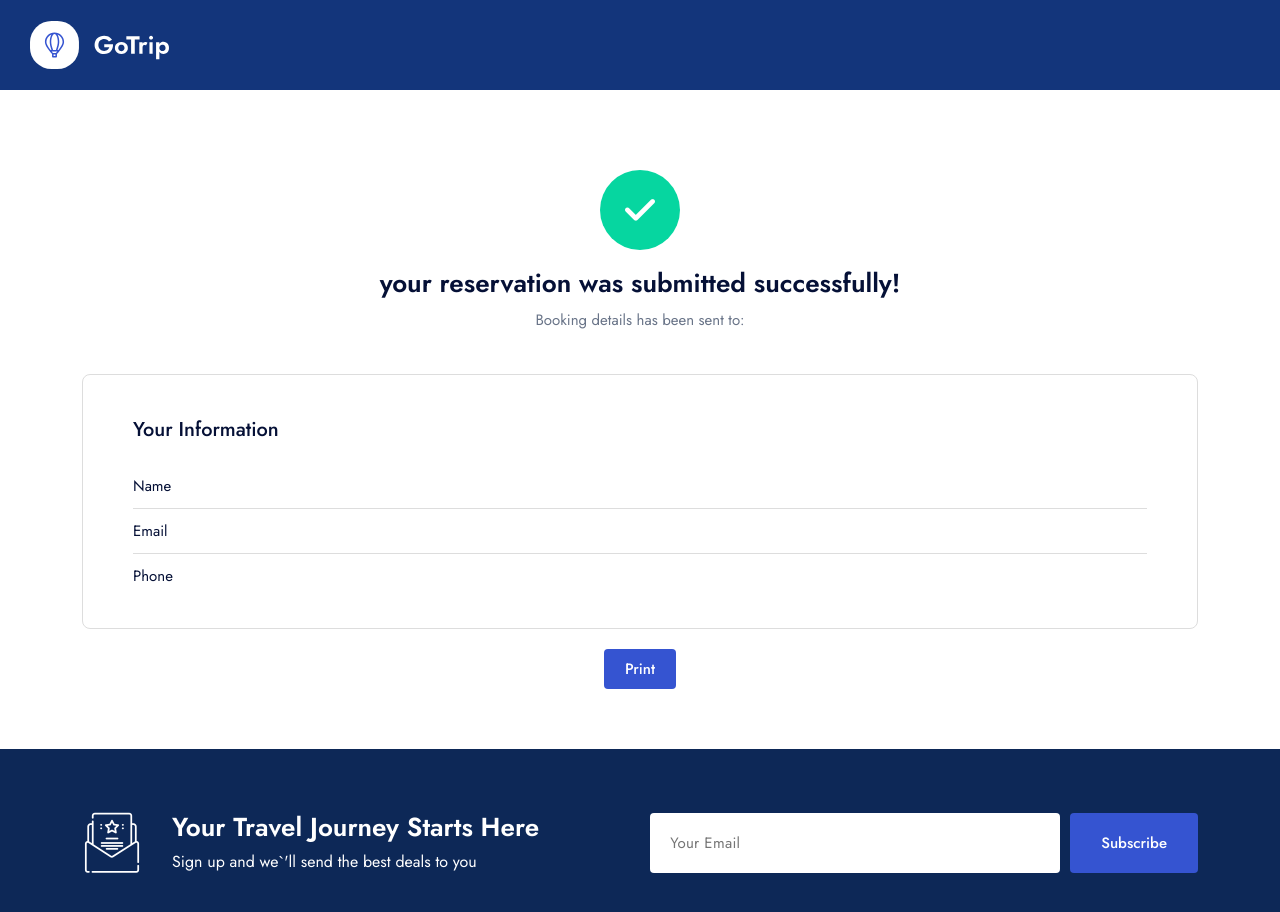
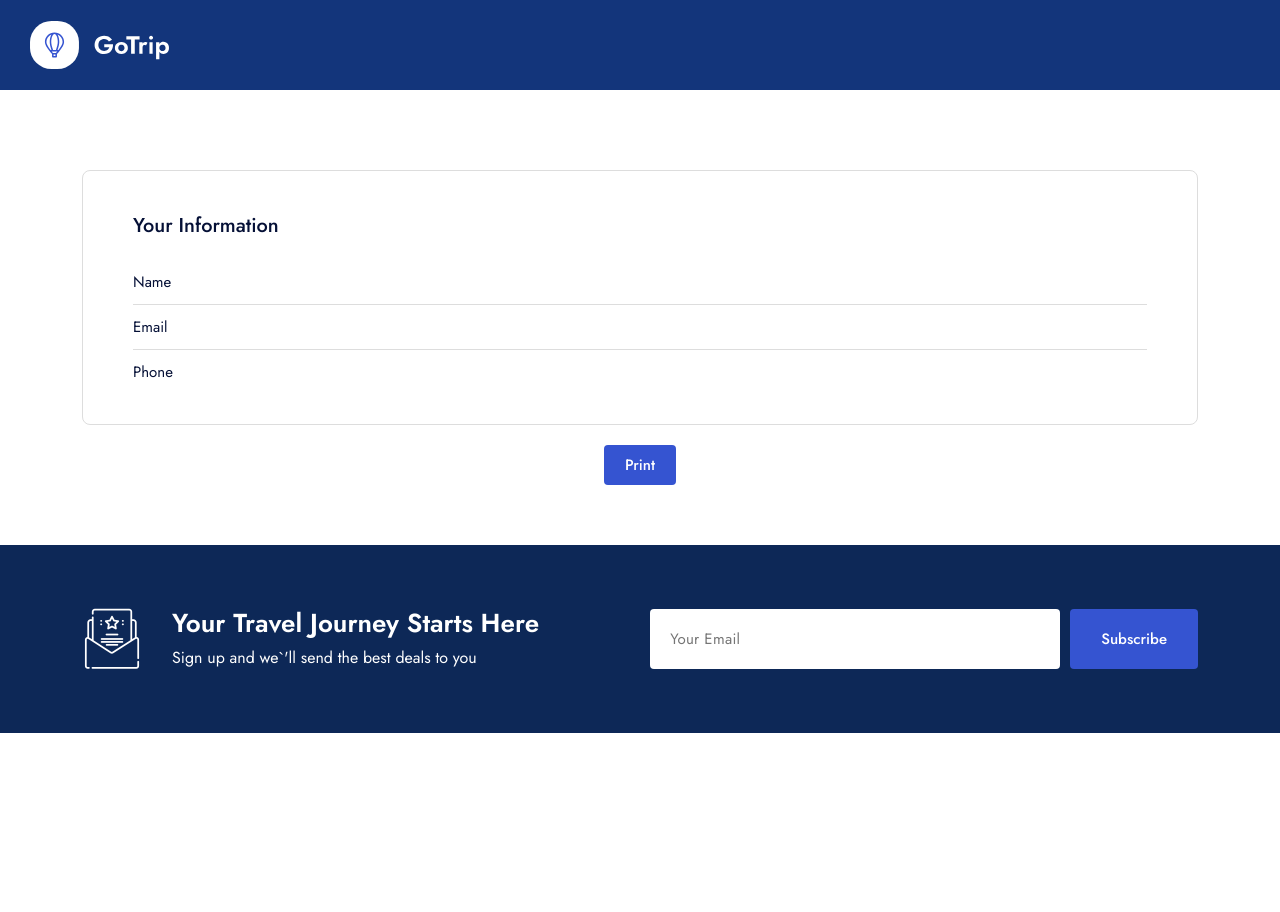
Before and after one commit to Raksyak-MST/booking-engine, a Next.js app: page /order-submitted in a window 1280 px wide. Shown: the top 912 px of the page. After the commit the page ends 800 px from the top, so only its background shows below. Built offline with nearby package versions, Linux system fonts and the light colour scheme.

Commit message:
Fix code styling and add Icomoon icon stylesheet

```diff
--- a/app/layout.jsx
+++ b/app/layout.jsx
@@ -12,7 +12,7 @@ import "aos/dist/aos.css";
 import "../styles/index.scss";
 import { Provider } from "react-redux";
 import { store } from "../store/store";
-import { Toaster } from 'react-hot-toast'
+import { Toaster } from "react-hot-toast";
 import Script from "next/script";
 
 if (typeof window !== "undefined") {
@@ -40,6 +40,10 @@ export default function RootLayout({ children }) {
           rel="stylesheet"
         />
         <link rel="icon" href="./favicon.ico" />
+        <link
+          rel="stylesheet"
+          href="https://i.icomoon.io/public/temp/fd54f5c306/UntitledProject/style.css"
+        />
         <Script src="https://sdk.cashfree.com/js/v3/cashfree.js"></Script>
       </head>
       <body>
--- a/components/booking-page/OrderSubmittedInfo.jsx
+++ b/components/booking-page/OrderSubmittedInfo.jsx
@@ -43,13 +43,13 @@ const OrderSubmittedInfo = () => {
     if (options.isLoading || !options.data) {
       return null;
     }
-    const [paymentDetails] = options.data;
+    const [paymentDetails] = options.data || [];
     const {
       cf_payment_id,
       order_amount,
       payment_group,
       payment_completion_time,
-    } = paymentDetails;
+    } = paymentDetails || {};
     return (
       <div className="border-type-1 rounded-8 px-50 py-35 mt-40">
         <div className="row">
@@ -94,20 +94,19 @@ const OrderSubmittedInfo = () => {
     );
   }
 
-  const STATUS_COLOR_OPTIONS = {
-    SUCCESS: "bg-success-1",
-    PENDING: "bg-warning-1",
-    FAILED: "bg-error-1",
-  };
+  function renderHeader() {
+    if (options.isLoading || !options.data) {
+      return null;
+    }
+    const [paymentDetails] = options.data || [];
 
-  return (
-    <>
-      <div className="col-xl-12 col-lg-8">
-        <div className="order-completed-wrapper">
+    const { payment_status = "PENDING" } = paymentDetails || {};
+
+    switch (payment_status) {
+      case "SUCCESS":
+        return (
           <div className="d-flex flex-column items-center mt-40 lg:md-40 sm:mt-24">
-            <div
-              className={` size-80 flex-center rounded-full ${STATUS_COLOR_OPTIONS["SUCCESS"]} `}
-            >
+            <div className="size-80 flex-center rounded-full bg-success-1">
               <i className="icon-check text-30 text-white" />
             </div>
             <div className="text-26 lh-1 fw-600 mt-20">
@@ -118,10 +117,50 @@ const OrderSubmittedInfo = () => {
               {customer_details?.customer_email}
             </div>
           </div>
+        );
+      case "PENDING":
+        return (
+          <div className="d-flex flex-column items-center mt-40 lg:md-40 sm:mt-24">
+            <div className="size-80 flex-center rounded-full bg-warning-1">
+              <i className="icon-warning text-30 text-white" />
+            </div>
+            <div className="text-20 lh-1 fw-600 mt-20">
+              Your reservation has been initiated. Please proceed with payment
+              to confirm.
+            </div>
+            <div className="text-15 text-light-1 mt-10">
+              Booking details has been sent to:{" "}
+              {customer_details?.customer_email}
+            </div>
+          </div>
+        );
+      case "FAILED":
+        return (
+          <div className="d-flex flex-column items-center mt-40 lg:md-40 sm:mt-24">
+            <div className="size-80 flex-center rounded-full bg-error-1">
+              <i className="icon-cross text-30 text-white" />
+            </div>
+            <div className="text-26 lh-1 fw-600 mt-20">
+              Transaction could not be completed. Use a different method or
+              retry.
+            </div>
+            <div className="text-15 text-light-1 mt-10">
+              Booking details has been sent to:{" "}
+              {customer_details?.customer_email}
+            </div>
+          </div>
+        );
+    }
+  }
+
+  return (
+    <>
+      <div className="col-xl-12 col-lg-8">
+        <div className="order-completed-wrapper">
+          {/* Start header */}
+          {renderHeader()}
           {/* End header */}
-
           {options.isLoading ? null : renderPaymentSummary()}
-
           <div className="border-light rounded-8 px-50 py-40 mt-40">
             <h4 className="text-20 fw-500 mb-30">Your Information</h4>
             <div className="row y-gap-10">
--- a/components/booking-page/stepper-booking/index.jsx
+++ b/components/booking-page/stepper-booking/index.jsx
@@ -107,7 +107,6 @@ const Index = () => {
         }
 
         const { data } = response;
-        console.info("Cashfree created order response : ", data);
         if (!data) {
           toast.error("Not able to get Cashfree payment details");
           return;
@@ -119,8 +118,6 @@ const Index = () => {
           paymentSessionId: data?.payment_session_id,
           redirectTarget: "_modal",
         });
-
-        console.info(checkoutResponse);
 
         if (checkoutResponse.error) {
           toast.error(checkoutResponse.error.message);
--- a/components/hero/hero-1/MainFilterSearchBox.jsx
+++ b/components/hero/hero-1/MainFilterSearchBox.jsx
@@ -38,7 +38,6 @@ const MainFilterSearchBox = () => {
       });
       Router.push("/room-types");
     } catch (error) {
-      console.error(error);
       toast.error(ERROR_MESSAGES.API_FAILED_DEFAULT_MESSAGE);
     }
   };
```
Also changed, not shown: app/api/create-order/route.js (+3 -4 lines).
